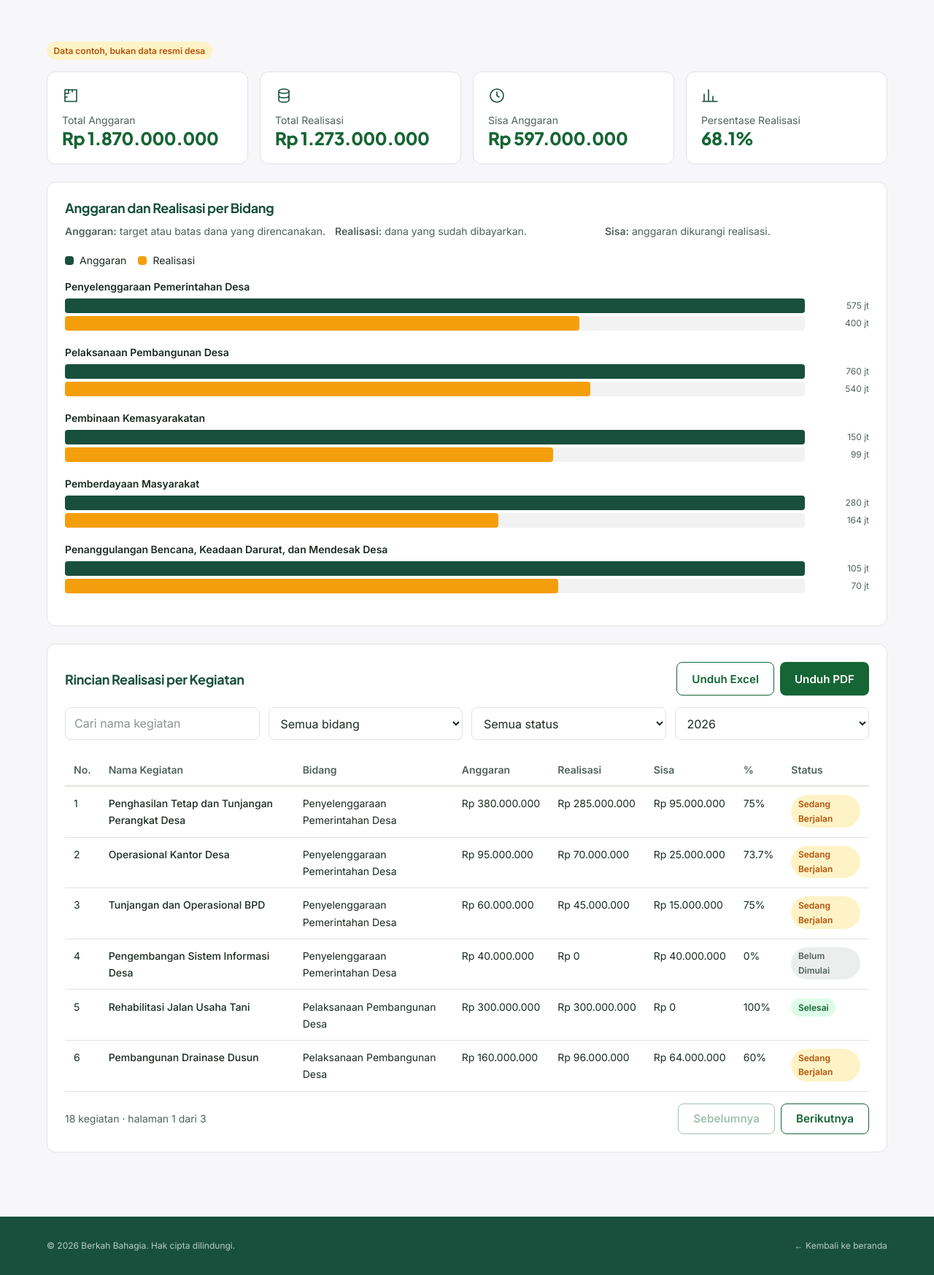
After one commit to JohannesMRS/sipades, a Laravel app: page /realisasi-anggaran in a window 1280 px wide. The commit adds this page. Shown: the part 458-2205 px from the top of the page at 73% size. Run offline with Laravel 12, Linux system fonts and the light colour scheme; style sheets or scripts are compiled from the project's sources.

Commit message:
feat: adding apbdes, realisasi anggaran, informasi pembangunan, adn dokumen publik page

```diff
--- /dev/null
+++ b/config/sipades.php
@@ -0,0 +1,94 @@
+<?php
+$img = fn ($s, $w = 800, $h = 600) => "https://picsum.photos/seed/{$s}/{$w}/{$h}";
+
+$bidang = [
+    1 => 'Penyelenggaraan Pemerintahan Desa',
+    2 => 'Pelaksanaan Pembangunan Desa',
+    3 => 'Pembinaan Kemasyarakatan',
+    4 => 'Pemberdayaan Masyarakat',
+    5 => 'Penanggulangan Bencana, Keadaan Darurat, dan Mendesak Desa',
+];
+
+// [kelompok, nama, anggaran, realisasi]
+$income = [
+    ['Pendapatan Asli Desa (PADes)', 'Hasil Usaha Desa', 45000000, 41500000],
+    ['Pendapatan Asli Desa (PADes)', 'Swadaya dan Gotong Royong', 30000000, 27000000],
+    ['Pendapatan Transfer', 'Dana Desa (DD)', 820000000, 615000000],
+    ['Pendapatan Transfer', 'Alokasi Dana Desa (ADD)', 480000000, 360000000],
+    ['Pendapatan Transfer', 'Bagi Hasil Pajak dan Retribusi', 65000000, 48750000],
+    ['Pendapatan Transfer', 'Bantuan Keuangan Provinsi', 150000000, 90000000],
+    ['Pendapatan Transfer', 'Bantuan Keuangan Kabupaten/Kota', 200000000, 120000000],
+    ['Pendapatan Lain-lain', 'Pendapatan Lain-lain yang Sah', 20000000, 12000000],
+];
+
+// [jenis, nama, anggaran, realisasi]
+$fin = [
+    ['Penerimaan', 'Sisa Lebih Perhitungan Anggaran (SiLPA) Tahun Lalu', 120000000, 120000000],
+    ['Pengeluaran', 'Penyertaan Modal BUMDes', 60000000, 60000000],
+];
+
+// [nama kegiatan, kode bidang, anggaran, realisasi, status]
+$act = [
+    ['Penghasilan Tetap dan Tunjangan Perangkat Desa', 1, 380000000, 285000000, 'Sedang Berjalan'],
+    ['Operasional Kantor Desa', 1, 95000000, 70000000, 'Sedang Berjalan'],
+    ['Tunjangan dan Operasional BPD', 1, 60000000, 45000000, 'Sedang Berjalan'],
+    ['Pengembangan Sistem Informasi Desa', 1, 40000000, 0, 'Belum Dimulai'],
+    ['Rehabilitasi Jalan Usaha Tani', 2, 300000000, 300000000, 'Selesai'],
+    ['Pembangunan Drainase Dusun', 2, 160000000, 96000000, 'Sedang Berjalan'],
+    ['Pembangunan Sarana Air Bersih', 2, 140000000, 84000000, 'Sedang Berjalan'],
+    ['Pemasangan Penerangan Jalan Lingkungan', 2, 60000000, 60000000, 'Selesai'],
+    ['Pembangunan Balai Pertemuan Warga', 2, 100000000, 0, 'Belum Dimulai'],
+    ['Kegiatan Budaya dan Peringatan Hari Besar', 3, 60000000, 45000000, 'Sedang Berjalan'],
+    ['Pembinaan Karang Taruna dan Olahraga', 3, 50000000, 30000000, 'Sedang Berjalan'],
+    ['Pembinaan Keamanan dan Ketertiban (Linmas)', 3, 40000000, 24000000, 'Sedang Berjalan'],
+    ['Pelatihan UMKM Warga', 4, 70000000, 42000000, 'Sedang Berjalan'],
+    ['Penguatan BUMDes dan Pertanian', 4, 120000000, 72000000, 'Sedang Berjalan'],
+    ['Posyandu dan Pemberian Makanan Tambahan', 4, 50000000, 50000000, 'Selesai'],
+    ['Bantuan Operasional PAUD', 4, 40000000, 0, 'Belum Dimulai'],
+    ['Bantuan Langsung Tunai Dana Desa', 5, 80000000, 60000000, 'Sedang Berjalan'],
+    ['Kesiapsiagaan dan Penanganan Bencana', 5, 25000000, 10000000, 'Sedang Berjalan'],
+];
+
+// Tahun sebelumnya dibuat dari tahun berjalan (skala + realisasi hampir penuh)
+$prev = fn ($rows, $f, $rf, $done = false) => array_map(function ($x) use ($f, $rf, $done) {
+    $x[2] = (int) round($x[2] * $f, -6);
+    $x[3] = (int) round($x[2] * $rf, -5);
+    if ($done) $x[4] = 'Selesai';
+    return $x;
+}, $rows);
+
+$doc = fn ($s, $stage, $date, $cap) => ['stage' => $stage, 'date' => $date, 'caption' => $cap, 'img' => $img($s)];
+
+return [
+    'bidang' => $bidang,
+    'years' => [
+        2026 => ['income' => $income, 'financing' => $fin, 'activities' => $act],
+        2025 => ['income' => $prev($income, .92, .97), 'financing' => $prev($fin, .92, 1), 'activities' => $prev($act, .92, .985, true)],
+    ],
+    'projects' => [
+        ['name' => 'Rehabilitasi Jalan Usaha Tani', 'loc' => 'Dusun [nama dusun]', 'cat' => 'Infrastruktur', 'budget' => 300000000,
+         'start' => '2026-02-02', 'end' => '2026-05-29', 'status' => 'Selesai', 'progress' => 100, 'source' => 'Dana Desa (DD)',
+         'exec' => 'Tim Pelaksana Kegiatan (TPK) Desa', 'image' => $img('proyek-jalan', 900, 600),
+         'desc' => 'Perbaikan jalan menuju lahan pertanian agar hasil panen lebih mudah diangkut. [Deskripsi contoh, ganti dengan data sebenarnya.]',
+         'docs' => [$doc('jalan-1', 'Sebelum', '2026-01-26', 'Kondisi jalan sebelum diperbaiki'), $doc('jalan-2', 'Proses', '2026-03-16', 'Pengerasan badan jalan'), $doc('jalan-3', 'Setelah', '2026-05-29', 'Jalan selesai dan dapat dilalui')]],
+        ['name' => 'Pemasangan Penerangan Jalan Lingkungan', 'loc' => 'Dusun [nama dusun]', 'cat' => 'Fasilitas Umum', 'budget' => 60000000,
+         'start' => '2026-03-02', 'end' => '2026-04-17', 'status' => 'Selesai', 'progress' => 100, 'source' => 'Alokasi Dana Desa (ADD)',
+         'exec' => 'Tim Pelaksana Kegiatan (TPK) Desa', 'image' => $img('proyek-lampu', 900, 600),
+         'desc' => 'Pemasangan lampu jalan di titik rawan gelap. [Deskripsi contoh.]',
+         'docs' => [$doc('lampu-1', 'Sebelum', '2026-02-25', 'Titik lokasi sebelum dipasang'), $doc('lampu-2', 'Setelah', '2026-04-17', 'Lampu jalan menyala')]],
+        ['name' => 'Pembangunan Drainase Dusun', 'loc' => 'Dusun [nama dusun]', 'cat' => 'Sanitasi', 'budget' => 160000000,
+         'start' => '2026-08-03', 'end' => '2026-12-18', 'status' => 'Sedang Berjalan', 'progress' => 60, 'source' => 'Dana Desa (DD)',
+         'exec' => 'Tim Pelaksana Kegiatan (TPK) Desa', 'image' => $img('proyek-drainase', 900, 600),
+         'desc' => 'Saluran air untuk mengurangi genangan saat hujan. [Deskripsi contoh.]',
+         'docs' => [$doc('drain-1', 'Sebelum', '2026-07-27', 'Lokasi sebelum penggalian'), $doc('drain-2', 'Proses', '2026-10-05', 'Pemasangan pasangan batu')]],
+        ['name' => 'Pembangunan Sarana Air Bersih', 'loc' => 'Dusun [nama dusun]', 'cat' => 'Sanitasi', 'budget' => 140000000,
+         'start' => '2026-09-01', 'end' => '2027-01-29', 'status' => 'Sedang Berjalan', 'progress' => 60, 'source' => 'Alokasi Dana Desa (ADD)',
+         'exec' => 'Tim Pelaksana Kegiatan (TPK) Desa', 'image' => $img('proyek-air', 900, 600),
+         'desc' => 'Penyediaan jaringan air bersih untuk warga. [Deskripsi contoh.]',
+         'docs' => [$doc('air-1', 'Sebelum', '2026-08-25', 'Sumber air sebelum dikelola'), $doc('air-2', 'Proses', '2026-10-20', 'Pemasangan pipa utama')]],
+        ['name' => 'Pembangunan Balai Pertemuan Warga', 'loc' => 'Dusun [nama dusun]', 'cat' => 'Fasilitas Umum', 'budget' => 100000000,
+         'start' => '2026-12-01', 'end' => '2027-02-26', 'status' => 'Akan Dilaksanakan', 'progress' => 0, 'source' => 'Bantuan Keuangan Kabupaten/Kota',
+         'exec' => 'Tim Pelaksana Kegiatan (TPK) Desa', 'image' => $img('proyek-balai', 900, 600),
+         'desc' => 'Balai untuk musyawarah dan kegiatan warga. [Deskripsi contoh.]', 'docs' => []],
+    ],
+];
--- a/config/village.php
+++ b/config/village.php
@@ -38,10 +38,10 @@ return [
     ],
 
     'transparency' => [
-        ['icon' => 'chart', 'title' => 'APBDes', 'text' => 'Anggaran pendapatan dan belanja desa.'],
-        ['icon' => 'coins', 'title' => 'Realisasi Anggaran', 'text' => 'Penggunaan anggaran desa.'],
-        ['icon' => 'build', 'title' => 'Informasi Pembangunan', 'text' => 'Program dan progres pembangunan.'],
-        ['icon' => 'doc',   'title' => 'Dokumen Publik', 'text' => 'Peraturan dan dokumen terbuka.'],
+        ['icon' => 'chart', 'title' => 'APBDes', 'text' => 'Anggaran pendapatan dan belanja desa.', 'url' => '/apbdes'],
+        ['icon' => 'coins', 'title' => 'Realisasi Anggaran', 'text' => 'Penggunaan anggaran desa.', 'url' => '/realisasi-anggaran'],
+        ['icon' => 'build', 'title' => 'Informasi Pembangunan', 'text' => 'Program dan progres pembangunan.', 'url' => '/informasi-pembangunan'],
+        ['icon' => 'doc',   'title' => 'Dokumen Publik', 'text' => 'Peraturan dan dokumen terbuka.', 'url' => '/dokumen-publik'],
     ],
 
     'gallery' => [
--- a/resources/css/app.css
+++ b/resources/css/app.css
@@ -77,3 +77,40 @@ dialog#lightbox::backdrop { background: rgb(10 30 20 / .8); }
   transition: background .2s ease, transform .2s ease; }
 .glass:hover { background: rgb(255 255 255 / .18); transform: translateY(-2px); }
 @media (prefers-reduced-motion: reduce) { .glass { transition: none; } }
+
+/* ---- Halaman layanan ---- */
+.brand { transition: color .25s; }
+#navbar.solid .brand { color: var(--forest); }
+
+.panel { background: var(--surface); border: 1px solid var(--line); border-radius: .75rem; }
+.field { min-height: 2.75rem; width: 100%; border: 1px solid var(--line); border-radius: .5rem; background: #fff; padding: .5rem .75rem; }
+.badge { display: inline-block; font-size: .75rem; font-weight: 600; padding: .15rem .6rem; border-radius: 999px; background: var(--light); color: var(--forest); }
+.badge-warn { background: var(--warn-bg); color: var(--warn-text); }
+.badge-gray { background: #eceeed; color: var(--muted); }
+
+#tip { position: fixed; z-index: 60; pointer-events: none; background: var(--deep); color: #fff; font-size: .8rem; padding: .35rem .6rem; border-radius: .4rem; max-width: 18rem; }
+dialog#proyek { border: 0; border-radius: .75rem; padding: 0; width: min(94vw, 52rem); max-height: 90vh; background: var(--surface); }
+dialog#proyek::backdrop { background: rgb(10 30 20 / .75); }
+
+.rt { width: 100%; font-size: .875rem; }
+.rt th { text-align: left; font-weight: 600; color: var(--muted); padding: .6rem .75rem; border-bottom: 2px solid var(--line); white-space: nowrap; }
+.rt td { padding: .7rem .75rem; border-bottom: 1px solid var(--line); vertical-align: top; }
+@media (max-width: 767px) {
+  .rt thead { display: none; }
+  .rt tr { display: block; border: 1px solid var(--line); border-radius: .6rem; margin-bottom: .75rem; padding: .4rem .75rem; }
+  .rt td { display: flex; justify-content: space-between; gap: 1rem; border: 0; padding: .35rem 0; text-align: right; }
+  .rt td::before { content: attr(data-label); color: var(--muted); text-align: left; flex-shrink: 0; }
+}
+@media print {
+  body * { visibility: hidden; }
+  #print, #print * { visibility: visible; }
+  #print { position: absolute; left: 0; top: 0; width: 100%; }
+}
+
+/* Center dialogs again (Tailwind v4 preflight resets dialog margin to 0) */
+dialog#proyek, dialog#lightbox { margin: auto; }
+dialog#proyek { max-height: 90svh; overflow-y: auto; overscroll-behavior: contain; }
+dialog#lightbox { max-height: 92svh; }
+@media (max-width: 639px) {
+  dialog#proyek { width: calc(100vw - 1.5rem); border-radius: .75rem; }
+}
--- a/resources/js/app.js
+++ b/resources/js/app.js
@@ -3,7 +3,7 @@ const $$ = (s, c = document) => [...c.querySelectorAll(s)];
 
 // Navbar: solid after scroll or while the mobile menu is open
 const nav = $('#navbar'), menu = $('#mobile-menu'), toggle = $('#nav-toggle');
-const sync = () => nav.classList.toggle('solid', scrollY > 40 || !menu.classList.contains('hidden'));
+const sync = () => nav.classList.toggle('solid', scrollY > 40 || !menu.classList.contains('hidden') || nav.dataset.solid !== undefined);
 sync(); addEventListener('scroll', sync, { passive: true });
 const setMenu = open => {
   menu.classList.toggle('hidden', !open);
--- /dev/null
+++ b/resources/views/components/page-hero.blade.php
@@ -0,0 +1,18 @@
+@props(['title', 'text'])
+@php
+  $tabs = [['apbdes', 'APBDes'], ['realisasi-anggaran', 'Realisasi Anggaran'], ['informasi-pembangunan', 'Informasi Pembangunan'], ['dokumen-publik', 'Dokumen Publik']];
+@endphp
+<section class="bg-photo text-white pt-10 pb-24 md:pb-28">
+  <div class="container-x">
+    <nav class="text-sm text-white/75" aria-label="Breadcrumb">
+      <a href="{{ url('/') }}#layanan" class="hover:text-white">Layanan Desa</a> <span aria-hidden="true">/</span> <span class="text-white">{{ $title }}</span>
+    </nav>
+    <h1 class="mt-3 text-3xl sm:text-4xl md:text-5xl font-extrabold">{{ $title }}</h1>
+    <p class="mt-3 max-w-2xl text-white/85">{{ $text }}</p>
+    <div class="mt-7 flex gap-2 overflow-x-auto pb-1" aria-label="Halaman layanan">
+      @foreach($tabs as [$path, $label])
+        <a href="{{ url('/' . $path) }}" @class(['btn shrink-0', 'btn-light' => request()->is($path), 'btn-outline-light' => !request()->is($path)])>{{ $label }}</a>
+      @endforeach
+    </div>
+  </div>
+</section>
--- a/resources/views/landing_page.blade.php
+++ b/resources/views/landing_page.blade.php
@@ -160,7 +160,7 @@
     <x-section-heading class="reveal" :light="true" title="Layanan & Transparansi Publik" text="Informasi terbuka bagi seluruh warga. Dokumen akan tersedia setelah diunggah oleh pemerintah desa." />
     <div class="grid sm:grid-cols-2 gap-4">
       @foreach($v['transparency'] as $t)
-        <a href="#" class="glass rounded-md p-5 sm:p-6 flex items-start gap-4">
+        <a href="{{ url($t['url']) }}" class="glass rounded-md p-5 sm:p-6 flex items-start gap-4">
           <span class="grid place-items-center size-12 shrink-0 rounded-md bg-white/15 text-[var(--light)]"><x-icon :name="$t['icon']" class="size-7"/></span>
           <span>
             <span class="block font-display font-bold text-lg">{{ $t['title'] }}</span>
--- /dev/null
+++ b/resources/views/layouts/page.blade.php
@@ -0,0 +1,74 @@
+@php
+  $v = config('village');
+  $menu = ['beranda' => 'Beranda', 'profil' => 'Profil Desa', 'pemerintahan' => 'Pemerintahan', 'informasi' => 'Informasi', 'potensi' => 'Potensi Desa', 'layanan' => 'Layanan Desa', 'kontak' => 'Kontak'];
+@endphp
+<!DOCTYPE html>
+<html lang="id">
+<head>
+  <meta charset="utf-8">
+  <meta name="viewport" content="width=device-width, initial-scale=1">
+  <title>@yield('title') — {{ $v['name'] }}</title>
+  <link rel="preconnect" href="https://fonts.googleapis.com">
+  <link rel="preconnect" href="https://fonts.gstatic.com" crossorigin>
+  <link href="https://fonts.googleapis.com/css2?family=Inter:wght@400;500;600&family=Plus+Jakarta+Sans:wght@500;600;700;800&display=swap" rel="stylesheet">
+  @vite(['resources/css/app.css', 'resources/js/app.js'])
+</head>
+<body>
+<header id="navbar" data-solid class="sticky top-0 z-40">
+  <div class="container-x flex items-center justify-between h-16 lg:h-[4.5rem] gap-4">
+    <a href="{{ url('/') }}" class="flex items-center gap-2.5" aria-label="{{ $v['name'] }}">
+      <span class="flex rounded-md bg-white p-1"><img src="{{ asset($v['logo']) }}" alt="Logo {{ $v['name'] }}" class="h-8 w-auto"></span>
+      <span class="brand font-display font-bold hidden sm:block">{{ $v['name'] }}</span>
+    </a>
+    <nav class="hidden lg:flex gap-5 xl:gap-7" aria-label="Utama">
+      @foreach($menu as $id => $label)<a href="{{ url('/') }}#{{ $id }}" class="nav-link">{{ $label }}</a>@endforeach
+    </nav>
+    <button id="nav-toggle" class="burger lg:hidden grid place-items-center size-11 -mr-2" aria-expanded="false" aria-controls="mobile-menu" aria-label="Buka menu">
+      <svg class="size-6" viewBox="0 0 24 24" fill="none" stroke="currentColor" stroke-width="2" stroke-linecap="round"><path d="M4 7h16M4 12h16M4 17h16"/></svg>
+    </button>
+  </div>
+  <div id="mobile-menu" class="hidden lg:hidden bg-surface border-t border-[var(--line)] shadow-lg">
+    <nav class="container-x py-2 grid" aria-label="Seluler">
+      @foreach($menu as $id => $label)<a href="{{ url('/') }}#{{ $id }}" class="py-3.5 font-display font-medium border-b border-[var(--line)] last:border-0">{{ $label }}</a>@endforeach
+    </nav>
+  </div>
+</header>
+
+<main>@yield('content')</main>
+
+<footer class="bg-deep text-white">
+  <div class="container-x py-8 flex flex-wrap justify-between gap-3 text-xs text-white/70">
+    <p>© {{ date('Y') }} {{ $v['name'] }}. Hak cipta dilindungi.</p>
+    <a href="{{ url('/') }}" class="hover:text-white">← Kembali ke beranda</a>
+  </div>
+</footer>
+
+<div id="tip" hidden></div>
+<dialog id="lightbox" aria-label="Pratinjau gambar">
+  <button data-close class="absolute right-3 top-3 btn btn-primary !min-h-0 !p-2 size-10" aria-label="Tutup">✕</button>
+  <img id="lightbox-img" class="block w-full max-h-[85vh] object-contain" src="" alt="">
+</dialog>
+
+<script>
+const rp = n => 'Rp\u00A0' + Math.round(n).toLocaleString('id-ID');
+const cm = n => n >= 1e9 ? (n / 1e9).toLocaleString('id-ID', { maximumFractionDigits: 2 }) + ' M' : Math.round(n / 1e6).toLocaleString('id-ID') + ' jt';
+const pc = (r, b) => b ? Math.round(r / b * 1000) / 10 : 0;
+const sum = (a, f) => a.reduce((s, x) => s + f(x), 0);
+const q = s => document.querySelector(s);
+const qa = s => [...document.querySelectorAll(s)];
+
+// Horizontal comparison bars: g = [{l: label, b: budget, r: realization}]
+const bars = g => g.map(x => `<div class="mb-5"><p class="text-sm font-semibold mb-1.5">${x.l}</p>` +
+  [['Anggaran', x.b, 'bg-deep'], ['Realisasi', x.r, 'bg-[var(--amber)]']].map(([n, v, c]) =>
+    `<div class="flex items-center gap-2 mb-1"><div class="flex-1 h-5 rounded bg-black/5"><div tabindex="0" data-tip="${x.l} · ${n}: ${rp(v)}" class="h-5 rounded ${c}" style="width:${v ? Math.max(2, v / x.b * 100) : 0}%"></div></div><span class="w-20 text-right text-xs text-muted">${cm(v)}</span></div>`).join('') + '</div>').join('');
+
+// Tooltip
+const tip = q('#tip');
+document.addEventListener('mouseover', e => { const t = e.target.closest('[data-tip]'); if (t) { tip.textContent = t.dataset.tip; tip.hidden = false; } else tip.hidden = true; });
+document.addEventListener('mousemove', e => { tip.style.left = Math.min(e.clientX + 12, innerWidth - tip.offsetWidth - 8) + 'px'; tip.style.top = e.clientY + 16 + 'px'; });
+document.addEventListener('focusin', e => { const t = e.target.closest('[data-tip]'); if (!t) return; const r = t.getBoundingClientRect(); tip.textContent = t.dataset.tip; tip.hidden = false; tip.style.left = Math.max(8, r.left) + 'px'; tip.style.top = r.bottom + 8 + 'px'; });
+document.addEventListener('focusout', () => tip.hidden = true);
+</script>
+@stack('scripts')
+</body>
+</html>
--- /dev/null
+++ b/resources/views/pages/realisasi.blade.php
@@ -0,0 +1,117 @@
+@extends('layouts.page')
+@section('title', 'Realisasi Anggaran')
+@section('content')
+<x-page-hero title="Realisasi Anggaran" text="Pantau penggunaan anggaran desa: berapa yang direncanakan, berapa yang sudah terpakai, dan berapa yang tersisa." />
+
+<section class="section curve bg-[var(--bg)]">
+  <div class="container-x">
+    <p class="badge badge-warn">Data contoh, bukan data resmi desa</p>
+
+    <div class="grid grid-cols-2 lg:grid-cols-4 gap-3 sm:gap-4 mt-4">
+      @foreach([['area','Total Anggaran','a'],['coins','Total Realisasi','r'],['clock','Sisa Anggaran','s'],['chart','Persentase Realisasi','p']] as [$ic,$lb,$id])
+        <div class="panel p-4 sm:p-5">
+          <span class="text-deep"><x-icon :name="$ic" class="size-6"/></span>
+          <p class="mt-3 text-sm text-muted">{{ $lb }}</p>
+          <p id="s-{{ $id }}" class="font-display text-lg sm:text-2xl font-extrabold text-forest break-words"></p>
+        </div>
+      @endforeach
+    </div>
+
+    <div class="panel p-5 sm:p-6 mt-6">
+      <h2 class="font-bold text-lg text-deep">Anggaran dan Realisasi per Bidang</h2>
+      <dl class="mt-3 mb-5 grid sm:grid-cols-3 gap-2 text-sm text-muted">
+        <div><dt class="font-semibold text-ink inline">Anggaran:</dt> target atau batas dana yang direncanakan.</div>
+        <div><dt class="font-semibold text-ink inline">Realisasi:</dt> dana yang sudah dibayarkan.</div>
+        <div><dt class="font-semibold text-ink inline">Sisa:</dt> anggaran dikurangi realisasi.</div>
+      </dl>
+      <div class="mb-4 flex flex-wrap gap-4 text-sm">
+        <span class="flex items-center gap-2"><i class="size-3 rounded bg-deep"></i>Anggaran</span>
+        <span class="flex items-center gap-2"><i class="size-3 rounded bg-[var(--amber)]"></i>Realisasi</span>
+      </div>
+      <div id="chart"></div>
+    </div>
+
+    <div class="panel p-4 sm:p-6 mt-6">
+      <div class="flex flex-wrap items-center justify-between gap-3">
+        <h2 class="font-bold text-lg text-deep">Rincian Realisasi per Kegiatan</h2>
+        <div class="flex gap-2">
+          <button id="dl-xls" class="btn btn-ghost">Unduh Excel</button>
+          <button id="dl-pdf" class="btn btn-primary">Unduh PDF</button>
+        </div>
+      </div>
+      <div class="mt-4 grid sm:grid-cols-2 lg:grid-cols-4 gap-3">
+        <input id="f-q" type="search" class="field" placeholder="Cari nama kegiatan" aria-label="Cari nama kegiatan">
+        <select id="f-b" class="field" aria-label="Filter bidang"><option value="">Semua bidang</option>@foreach(config('sipades.bidang') as $k => $n)<option value="{{ $k }}">{{ $n }}</option>@endforeach</select>
+        <select id="f-s" class="field" aria-label="Filter status"><option value="">Semua status</option><option>Belum Dimulai</option><option>Sedang Berjalan</option><option>Selesai</option></select>
+        <select id="f-y" class="field" aria-label="Tahun anggaran">@foreach(array_keys(config('sipades.years')) as $y)<option>{{ $y }}</option>@endforeach</select>
+      </div>
+      <div class="mt-5">
+        <table class="rt">
+          <thead><tr><th>No.</th><th>Nama Kegiatan</th><th>Bidang</th><th>Anggaran</th><th>Realisasi</th><th>Sisa</th><th>%</th><th>Status</th></tr></thead>
+          <tbody id="rows"></tbody>
+        </table>
+        <p id="empty" class="hidden text-center text-muted py-8">Tidak ada kegiatan yang cocok dengan filter.</p>
+      </div>
+      <div id="pager" class="mt-4 flex flex-wrap items-center justify-between gap-3 text-sm"></div>
+    </div>
+  </div>
+</section>
+<div id="print" class="hidden print:block p-6 text-sm"></div>
+@endsection
+
+@push('scripts')
+<script>
+const D = @json(config('sipades.years')), BID = @json(config('sipades.bidang'));
+const PER = 6, st = { p: 1 };
+const badge = s => s === 'Selesai' ? 'badge' : s === 'Sedang Berjalan' ? 'badge badge-warn' : 'badge badge-gray';
+const set = (id, v) => q('#' + id).textContent = v;
+const yr = () => q('#f-y').value;
+const acts = () => D[yr()].activities;
+const filtered = () => acts().filter(x =>
+  x[0].toLowerCase().includes(q('#f-q').value.trim().toLowerCase()) &&
+  (!q('#f-b').value || x[1] == q('#f-b').value) && (!q('#f-s').value || x[4] === q('#f-s').value));
+
+function summary() {
+  const A = acts(), b = sum(A, x => x[2]), r = sum(A, x => x[3]);
+  set('s-a', rp(b)); set('s-r', rp(r)); set('s-s', rp(b - r)); set('s-p', pc(r, b) + '%');
+  q('#chart').innerHTML = bars(Object.entries(BID).map(([k, n]) => {
+    const rows = A.filter(x => x[1] == k); return { l: n, b: sum(rows, x => x[2]), r: sum(rows, x => x[3]) };
+  }));
+}
+function table() {
+  const F = filtered(), pages = Math.max(1, Math.ceil(F.length / PER));
+  st.p = Math.min(st.p, pages);
+  const start = (st.p - 1) * PER;
+  q('#rows').innerHTML = F.slice(start, start + PER).map((x, i) => `<tr>
+    <td data-label="No.">${start + i + 1}</td><td data-label="Kegiatan" class="font-medium">${x[0]}</td><td data-label="Bidang">${BID[x[1]]}</td>
+    <td data-label="Anggaran">${rp(x[2])}</td><td data-label="Realisasi">${rp(x[3])}</td><td data-label="Sisa">${rp(x[2] - x[3])}</td>
+    <td data-label="%">${pc(x[3], x[2])}%</td><td data-label="Status"><span class="${badge(x[4])}">${x[4]}</span></td></tr>`).join('');
+  q('#empty').classList.toggle('hidden', F.length > 0);
+  q('#pager').innerHTML = F.length ? `<span class="text-muted">${F.length} kegiatan · halaman ${st.p} dari ${pages}</span>
+    <div class="flex gap-2"><button class="btn btn-ghost !min-h-10" data-go="${st.p - 1}" ${st.p === 1 ? 'disabled style="opacity:.4"' : ''}>Sebelumnya</button>
+    <button class="btn btn-ghost !min-h-10" data-go="${st.p + 1}" ${st.p === pages ? 'disabled style="opacity:.4"' : ''}>Berikutnya</button></div>` : '';
+}
+q('#pager').addEventListener('click', e => { const b = e.target.closest('[data-go]'); if (b && !b.disabled) { st.p = +b.dataset.go; table(); q('#rows').scrollIntoView({ block: 'center' }); } });
+['f-q', 'f-b', 'f-s'].forEach(id => q('#' + id).addEventListener('input', () => { st.p = 1; table(); }));
+q('#f-y').addEventListener('change', () => { st.p = 1; summary(); table(); });
+
+// Download: Excel (CSV) and PDF (print dialog), using the currently filtered rows
+q('#dl-xls').addEventListener('click', () => {
+  const head = ['No', 'Nama Kegiatan', 'Bidang', 'Anggaran', 'Realisasi', 'Sisa Anggaran', 'Persentase (%)', 'Status'];
+  const lines = filtered().map((x, i) => [i + 1, x[0], BID[x[1]], x[2], x[3], x[2] - x[3], pc(x[3], x[2]), x[4]]);
+  const csv = 'sep=;\n' + [head, ...lines].map(r => r.map(c => `"${String(c).replace(/"/g, '""')}"`).join(';')).join('\n');
+  const a = document.createElement('a');
+  a.href = URL.createObjectURL(new Blob(['\ufeff' + csv], { type: 'text/csv;charset=utf-8' }));
+  a.download = `laporan-realisasi-anggaran-${yr()}.csv`; a.click(); URL.revokeObjectURL(a.href);
+});
+q('#dl-pdf').addEventListener('click', () => {
+  const F = filtered();
+  q('#print').innerHTML = `<h1 style="font-size:18px;font-weight:700">Laporan Realisasi Anggaran Desa ${yr()}</h1><p style="margin-bottom:12px">Data contoh. Dicetak ${new Date().toLocaleDateString('id-ID')}</p>
+  <table style="width:100%;border-collapse:collapse;font-size:11px"><thead><tr>${['No', 'Kegiatan', 'Bidang', 'Anggaran', 'Realisasi', 'Sisa', '%', 'Status'].map(h => `<th style="border:1px solid #999;padding:4px;text-align:left">${h}</th>`).join('')}</tr></thead><tbody>
+  ${F.map((x, i) => `<tr>${[i + 1, x[0], BID[x[1]], rp(x[2]), rp(x[3]), rp(x[2] - x[3]), pc(x[3], x[2]) + '%', x[4]].map(c => `<td style="border:1px solid #999;padding:4px">${c}</td>`).join('')}</tr>`).join('')}
+  </tbody></table>`;
+  window.print();
+});
+summary(); table();
+</script>
+@endpush
--- a/routes/web.php
+++ b/routes/web.php
@@ -4,3 +4,7 @@ use Illuminate\Support\Facades\Route;
 use App\Http\Controllers\HomeController;
 
 route::get('/', [HomeController::class, 'index'])->name('index');
+Route::view('/apbdes', 'pages.apbdes')->name('apbdes');
+Route::view('/realisasi-anggaran', 'pages.realisasi')->name('realisasi');
+Route::view('/informasi-pembangunan', 'pages.pembangunan')->name('pembangunan');
+Route::view('/dokumen-publik', 'pages.dokumen')->name('dokumen');
```
Also changed, not shown: resources/views/pages/apbdes.blade.php (added, +97 -0 lines), resources/views/pages/dokumen.blade.php (added, +40 -0 lines), resources/views/pages/pembangunan.blade.php (added, +86 -0 lines).
